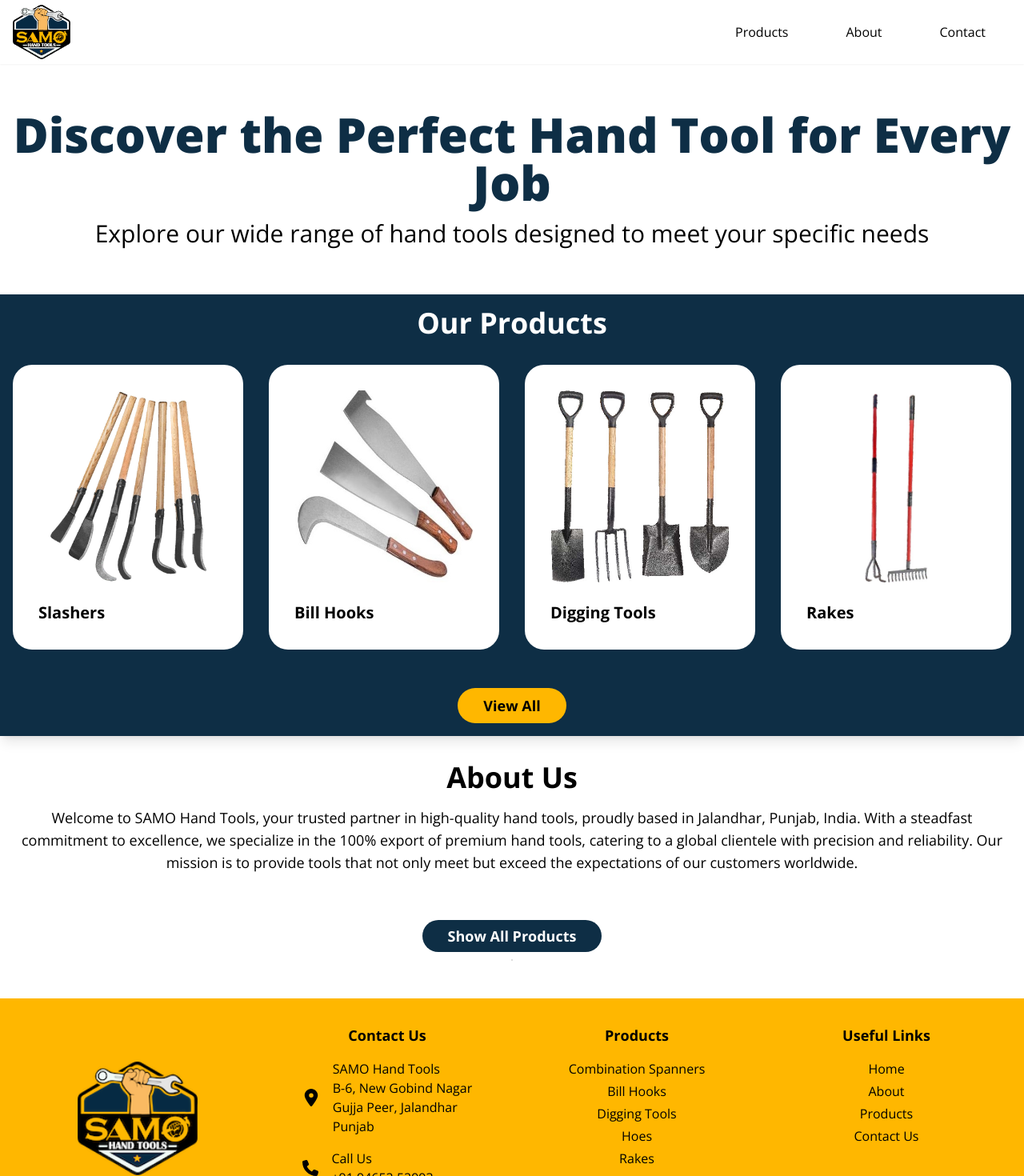
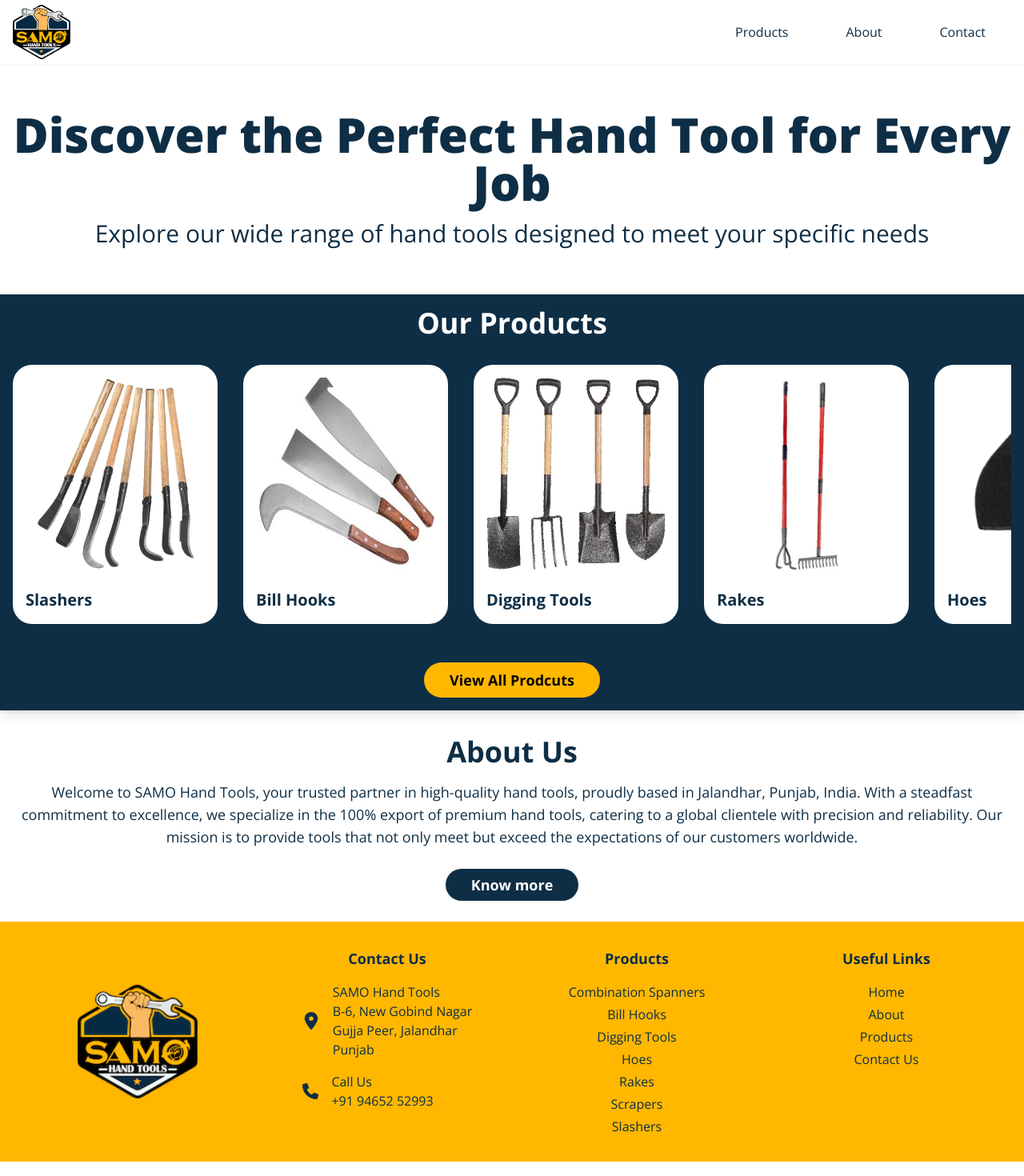
Before and after one commit to abhineettandon/samo-hand-tools, a Next.js app: page / in a window 1280 px wide. Shown: the top 1470 px of the page at 80% size. Built offline with nearby package versions, Linux system fonts and the light colour scheme.

Commit message:
fix: broken pipe

```diff
--- a/src/app/_components/ProductCard.tsx
+++ b/src/app/_components/ProductCard.tsx
@@ -4,11 +4,11 @@
 
 export default function ProductCard({ product }: { product: Product }) {
     return (
-        <figure className="flex flex-col justify-between p-8 bg-white rounded-3xl hover:cursor-pointer hover:scale-105 transition ease-in duration-75">
+        <figure className="flex flex-col justify-between p-4 bg-white rounded-3xl hover:cursor-pointer hover:scale-105 transition ease-in duration-75">
             <div className="w-56 h-60 relative">
                 <Image src={product.img} alt={product.slug} fill={true} style={{objectFit: 'contain'}} />
             </div>
-            <figcaption className="font-bold text-xl mt-6 text-black">{product.name}</figcaption>
+            <figcaption className="font-bold text-xl mt-6 text-secondary">{product.name}</figcaption>
         </figure>
     )
 }
--- a/src/app/_components/Table.tsx
+++ b/src/app/_components/Table.tsx
@@ -18,8 +18,8 @@
             </thead>
 
             <tbody>
-                { data.map(d => (
-                    <tr>
+                { data.map((d, i) => (
+                    <tr key={i}>
                         <td className="p-2 border-2" width="30%">{ d.label }</td>
                         <td className="p-2 border-2">{ d.value }</td>
                     </tr>
--- a/src/app/_components/layout/Header.tsx
+++ b/src/app/_components/layout/Header.tsx
@@ -23,7 +23,7 @@
     const pathname = usePathname();
 
     function getLinkClasses(href: string) {
-        const baseClasses = "px-8 py-2 rounded transition ease-in duration-100 text-black";
+        const baseClasses = "px-8 py-2 rounded transition ease-in duration-100";
 
         if (pathname === href) {
             return `${baseClasses} bg-secondary text-white`
--- a/src/app/globals.css
+++ b/src/app/globals.css
@@ -19,4 +19,5 @@
   background-attachment: fixed;
   background-size: 50px 50px;
   overflow-x: hidden;
+  color: #0E2E45;
 }
--- a/src/app/page.tsx
+++ b/src/app/page.tsx
@@ -21,7 +21,7 @@
           <div className="flex flex-row gap-8 py-8 max-w-full overflow-x-scroll">
             { products.map(product => (<ProductCard key={product.slug} product={product} />)) }
           </div>
-          <Link className="bg-primary text-black py-2 px-8 rounded-full font-bold text-lg mt-4" href="/">View All</Link>
+          <Link className="bg-primary text-black py-2 px-8 rounded-full font-bold text-lg mt-4" href="/">View All Prodcuts</Link>
         </div>
       </div>
 
@@ -30,10 +30,8 @@
         <p className="mt-4 text-lg">Welcome to SAMO Hand Tools, your trusted partner in high-quality hand tools, proudly based in Jalandhar, Punjab, India. With a steadfast commitment to excellence, we specialize in the 100% export of premium hand tools, catering to a global clientele with precision and reliability. Our mission is to provide tools that not only meet but exceed the expectations of our customers worldwide.</p>
       </div>
 
-      {/* <WhyChooseUs /> */}
-
-      <div className="text-center my-8">
-        <Link className="bg-secondary text-white py-2 px-8 rounded-full font-bold text-lg mt-4" href="/">Show All Products</Link>
+      <div className="text-center">
+        <Link className="bg-secondary text-white py-2 px-8 rounded-full font-bold text-lg mt-4" href="/about">Know more</Link>
       </div>
     </Fragment>
   )
```
